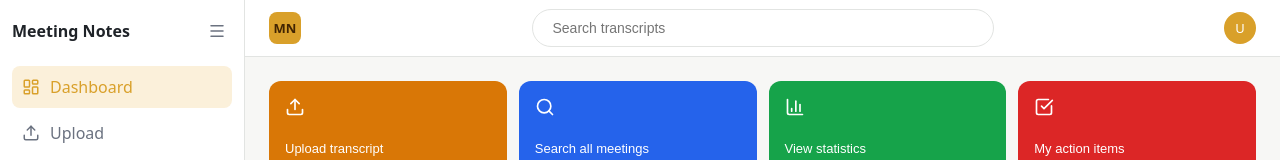
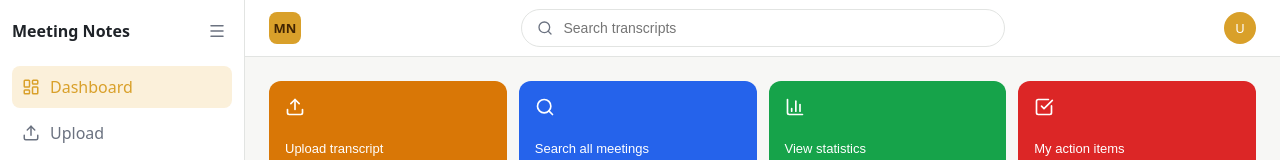
Before and after one commit to Zohaib-617/Smart_Meeting_Dashboard, a React (Vite) app in the folder Smart-Meeting-Dashboard/: page / in a window 1280 px wide. Shown: the top 160 px of the page. Built offline with nearby package versions, Linux system fonts and the light colour scheme.

Commit message:
searchbar icon

```diff
--- a/Smart-Meeting-Dashboard/src/components/layout/Topbar.jsx
+++ b/Smart-Meeting-Dashboard/src/components/layout/Topbar.jsx
@@ -1,6 +1,7 @@
 // components/layout/Topbar.jsx
 import React from 'react'
 import { useNavigate } from 'react-router-dom'
+import { Search } from 'lucide-react'
 import { useMeetingsContext } from '../../context/MeetingContext'
 
 const Topbar = () => {
@@ -17,6 +18,7 @@ const Topbar = () => {
     <div className="topbar">
       <div className="mn-logo">MN</div>
       <div className="topbar-search">
+        <Search size={16} className="topbar-search-icon" />
         <input
           type="text"
           placeholder="Search transcripts"
--- a/Smart-Meeting-Dashboard/src/index.css
+++ b/Smart-Meeting-Dashboard/src/index.css
@@ -149,6 +149,29 @@ body {
   font-weight: 700;
   flex-shrink: 0;
   margin-right: 16px;
+}
+
+.topbar-search {
+  position: absolute;
+  left: 50%;
+  transform: translateX(-50%);
+  display: flex;
+  align-items: center;
+}
+
+.topbar-search-icon {
+  position: absolute;
+  left: 16px;
+  color: var(--color-secondary);
+  pointer-events: none;
+}
+
+.topbar-search input {
+  border: 1px solid var(--color-border);
+  border-radius: 999px;
+  padding: 10px 20px 10px 42px;
+  width: 420px;
+  font-size: 14px;
 }
 
 .avatar {
```
